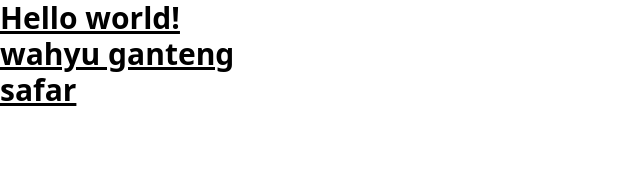
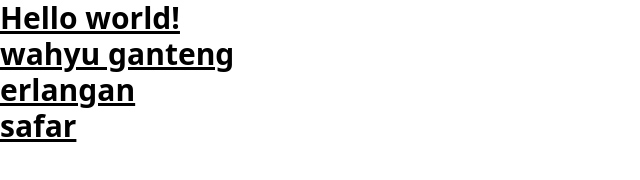
Before and after one commit to Safmica/pemweb1_website, a website: page src/index.html in a window 1280 px wide. Shown: the whole page, without its empty margins (0-640 px from the left). Drawn offline with Linux system fonts and the light colour scheme.

Commit message:
feat: erlangga

```diff
--- a/src/index.html
+++ b/src/index.html
@@ -8,7 +8,7 @@
   <body>
     <h1 class="text-3xl font-bold underline">Hello world!</h1>
     <h1 class="text-3xl font-bold underline">wahyu ganteng</h1>
-
+    <h1 class="text-3xl font-bold underline">erlangan</h1>
     <h1 class="text-3xl font-semibold underline">safar</h1>
   </body>
 </html>
```
